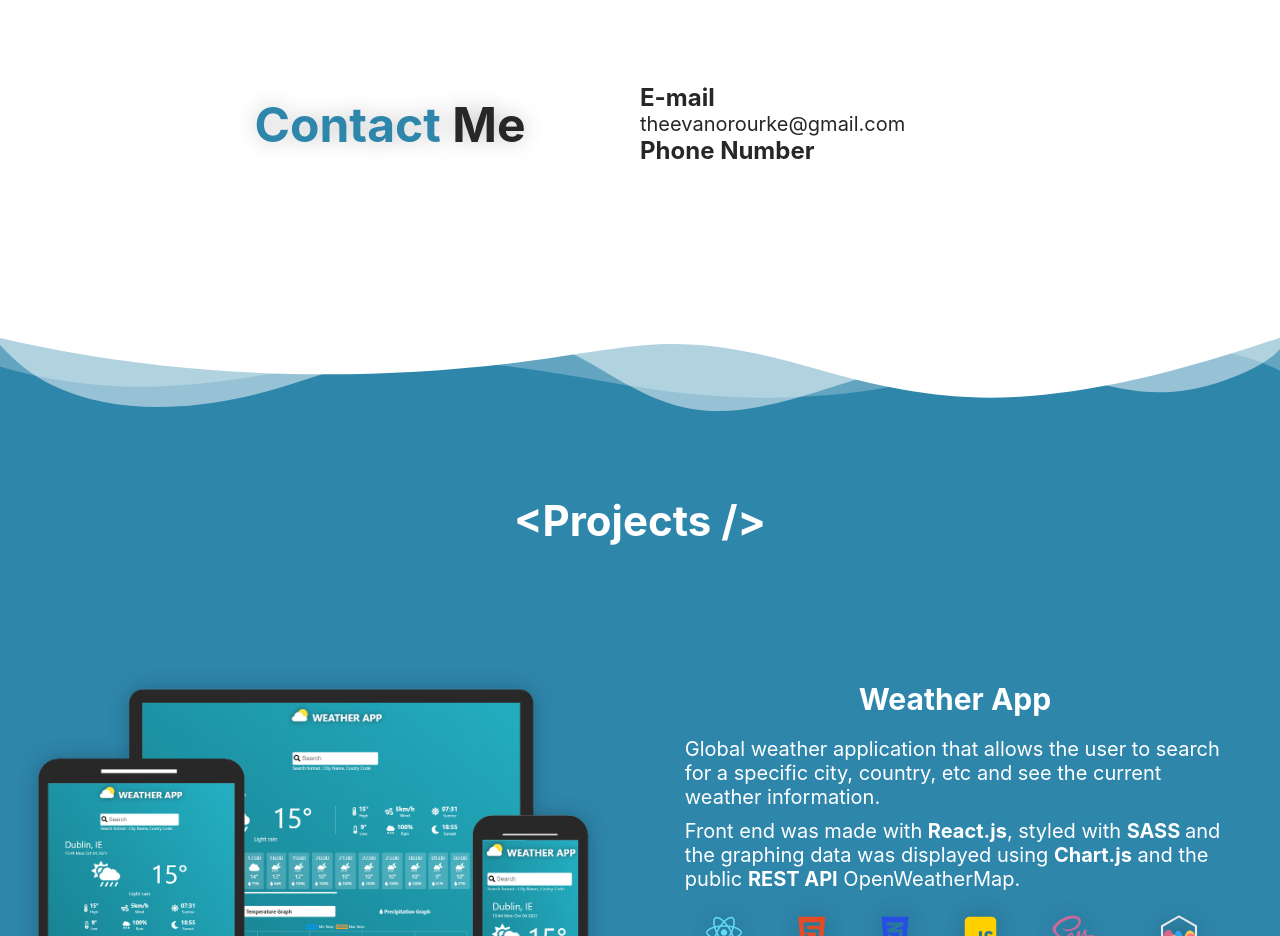
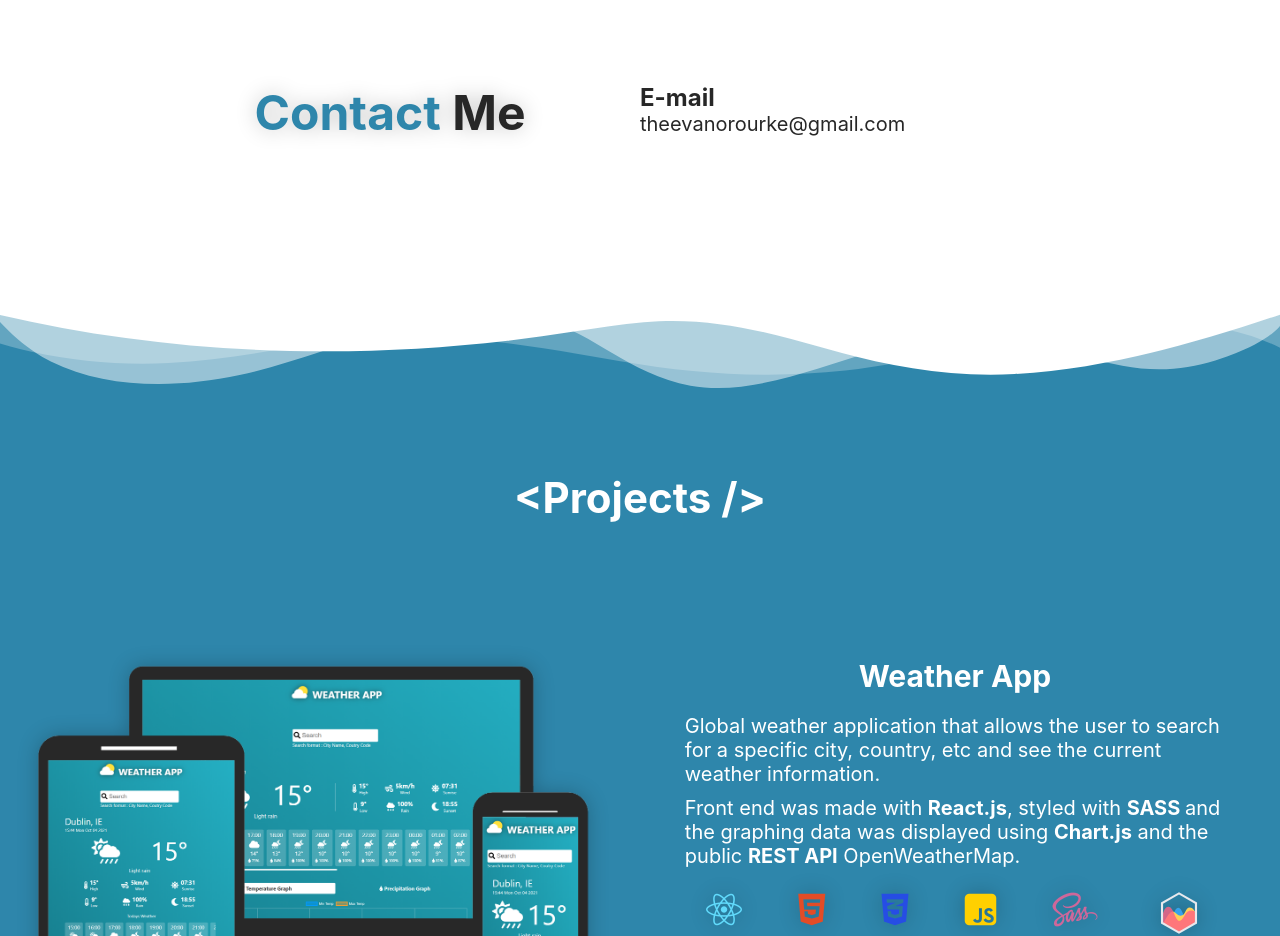
Before and after one commit to Evan-OR/portfolio-site, a React (Create React App) app: page / in a window 1280 px wide. Shown: the part 1680-2616 px from the top of the page. Built offline with nearby package versions, Linux system fonts and the light colour scheme.

Commit message:
removed number

```diff
--- a/src/components/About.tsx
+++ b/src/components/About.tsx
@@ -169,7 +169,7 @@ function About() {
           <div className="content-title">E-mail</div>
           <div className="contact-text">theevanorourke@gmail.com</div>
 
-          <div className="content-title">Phone Number</div>
+          {/* <div className="content-title">Phone Number</div> */}
           {/* <div className="contact-text">087 361 9630</div> */}
         </div>
       </div>
```
